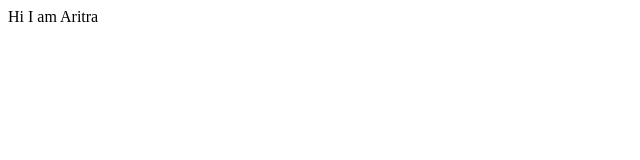
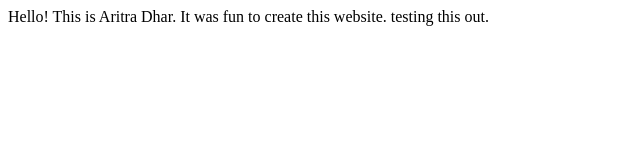
Before and after one commit to aritrodhar/aritra-dhar-repo, a plain HTML site: page index.html in a window 1280 px wide. Shown: the whole page, without its empty margins (0-640 px from the left). Drawn offline with Linux system fonts and the light colour scheme.

Commit message:
Update index.html
Refactor: Text Added

```diff
--- a/index.html
+++ b/index.html
@@ -6,6 +6,10 @@
     <title>Document</title>
 </head>
 <body>
-    Hi I am Aritra
+    Hello!
+
+
+    This is Aritra Dhar. It was fun to create this website. testing this out.
+
 </body>
 </html>
```
